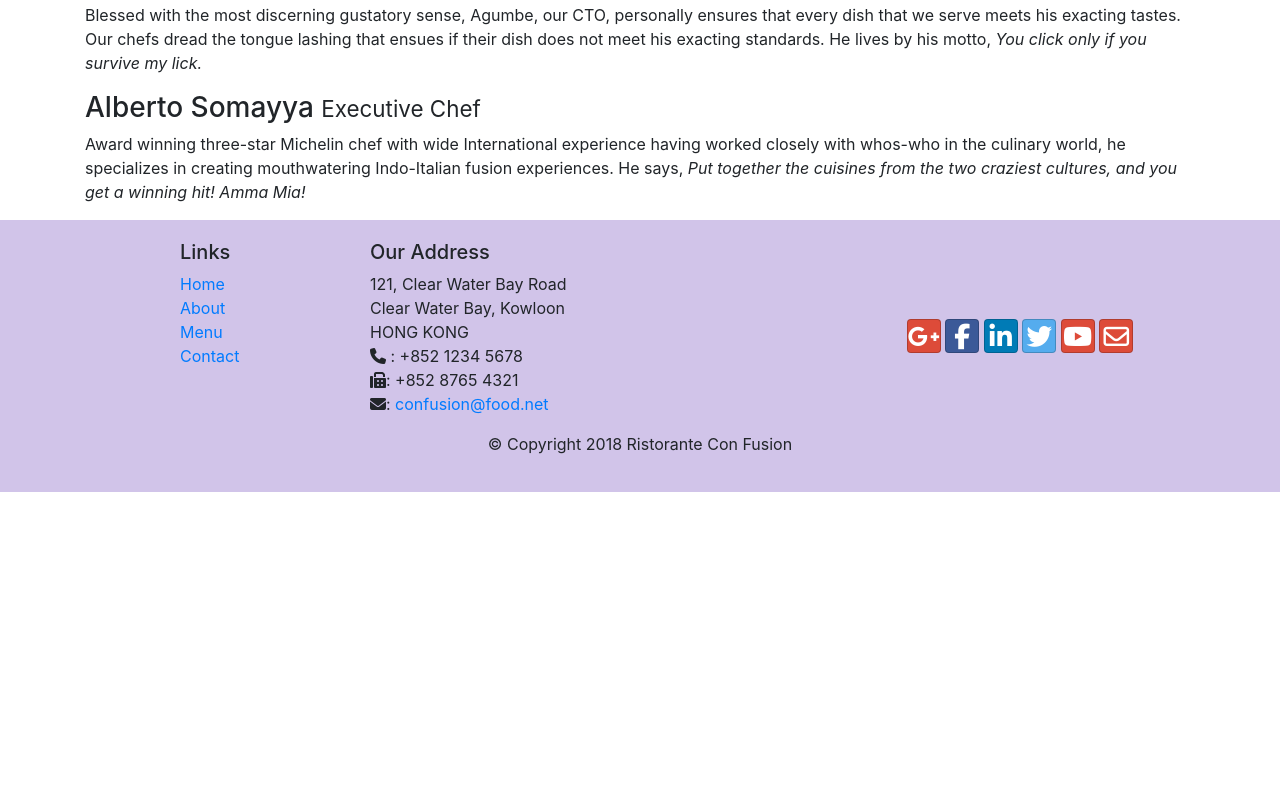
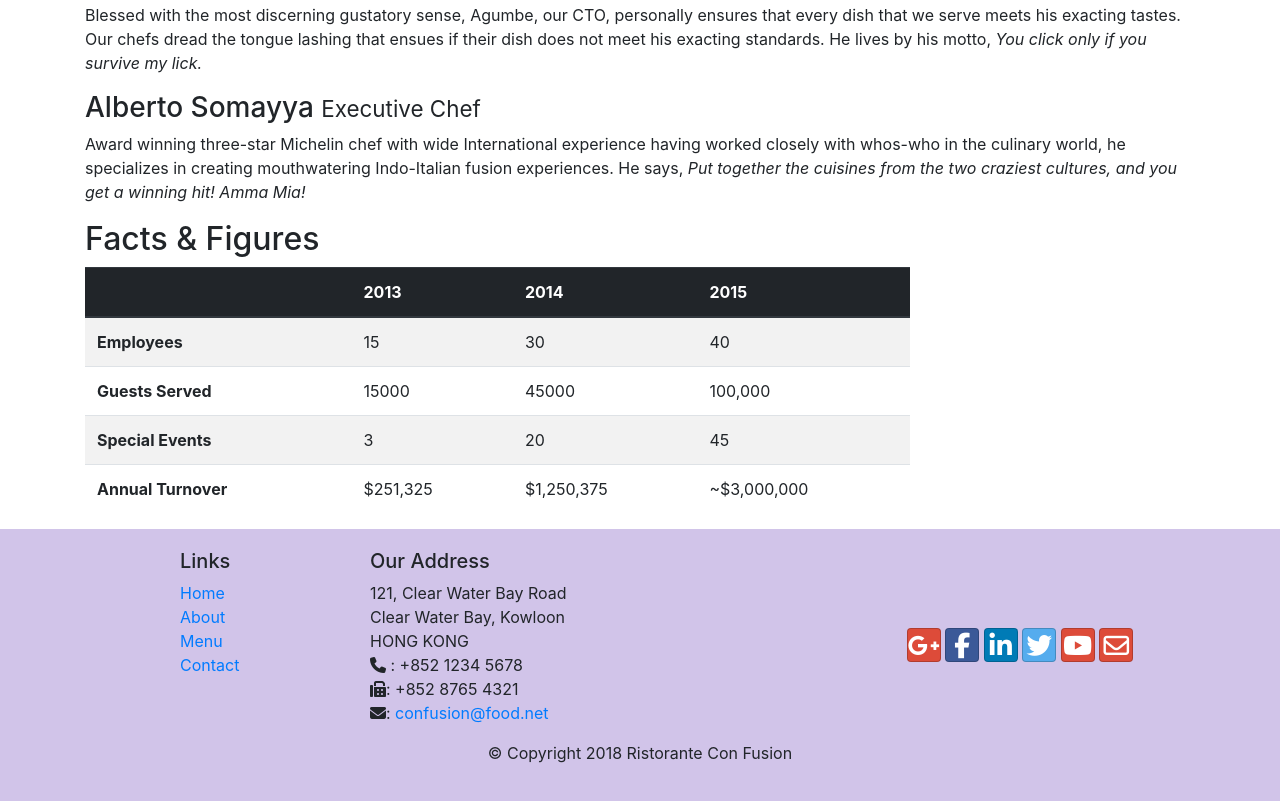
Before and after one commit to sidramwaseem/Bootstrap-practice, a plain HTML site: page assignment/aboutus.html in a window 1280 px wide. Shown: the part 1121-1922 px from the top of the page. Before the commit the page ends 1613 px from the top, so only its background shows below. Drawn offline with nearby package versions, Linux system fonts and the light colour scheme; files whose address does not match are found by name.

Commit message:
added table

```diff
--- a/assignment/aboutus.html
+++ b/assignment/aboutus.html
@@ -150,6 +150,50 @@
           </p>
         </div>
       </div>
+      <div class="row row-conte">
+        <div class="col-12 col-sm-9">
+          <h2>Facts &amp; Figures</h2>
+          <div class="table-responsive">
+            <table class="table table-striped">
+              <thead class="thead-dark">
+                <tr>
+                  <th>&nbsp;</th>
+                  <th>2013</th>
+                  <th>2014</th>
+                  <th>2015</th>
+                </tr>
+              </thead>
+              <tbody>
+                <tr>
+                  <th>Employees</th>
+                  <td>15</td>
+                  <td>30</td>
+                  <td>40</td>
+                </tr>
+                <tr>
+                  <th>Guests Served</th>
+                  <td>15000</td>
+                  <td>45000</td>
+                  <td>100,000</td>
+                </tr>
+                <tr>
+                  <th>Special Events</th>
+                  <td>3</td>
+                  <td>20</td>
+                  <td>45</td>
+                </tr>
+                <tr>
+                  <th>Annual Turnover</th>
+                  <td>$251,325</td>
+                  <td>$1,250,375</td>
+                  <td>~$3,000,000</td>
+                </tr>
+              </tbody>
+            </table>
+          </div>
+        </div>
+        <div class="col-12 col-sm-3"></div>
+      </div>
     </div>
 
     <footer class="footer">
```
